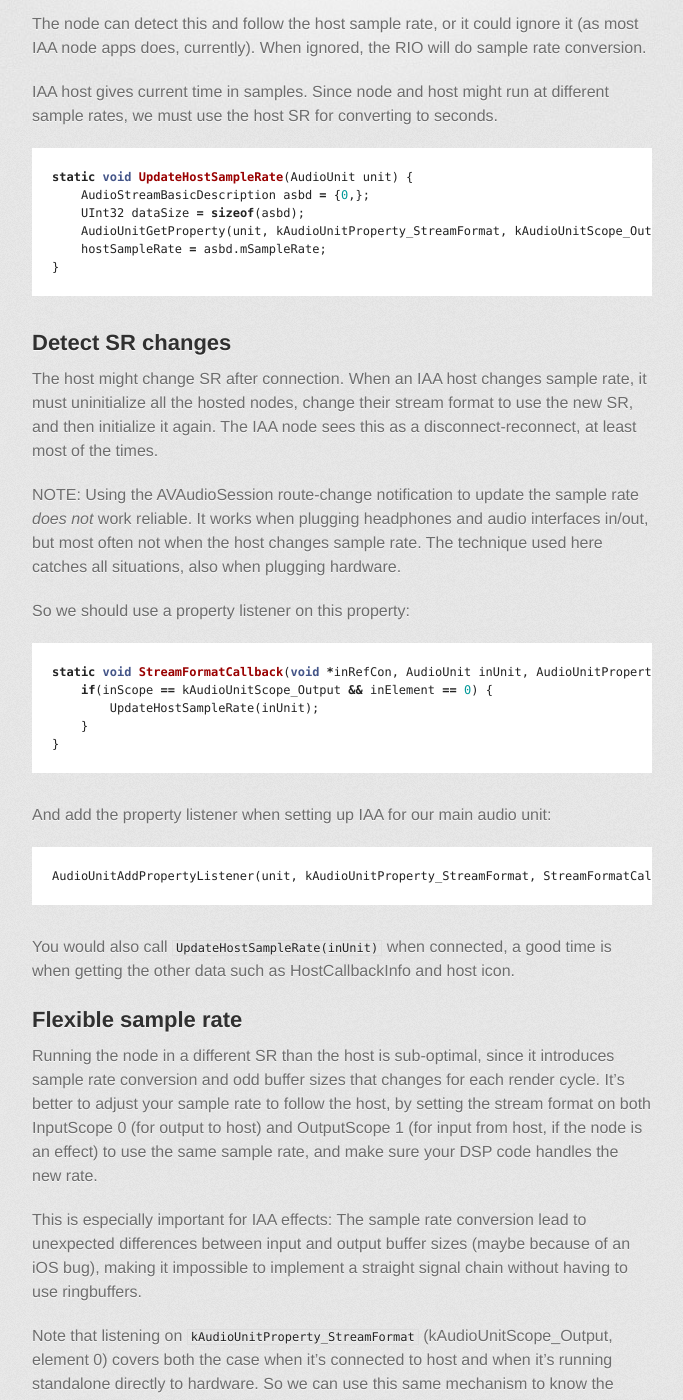
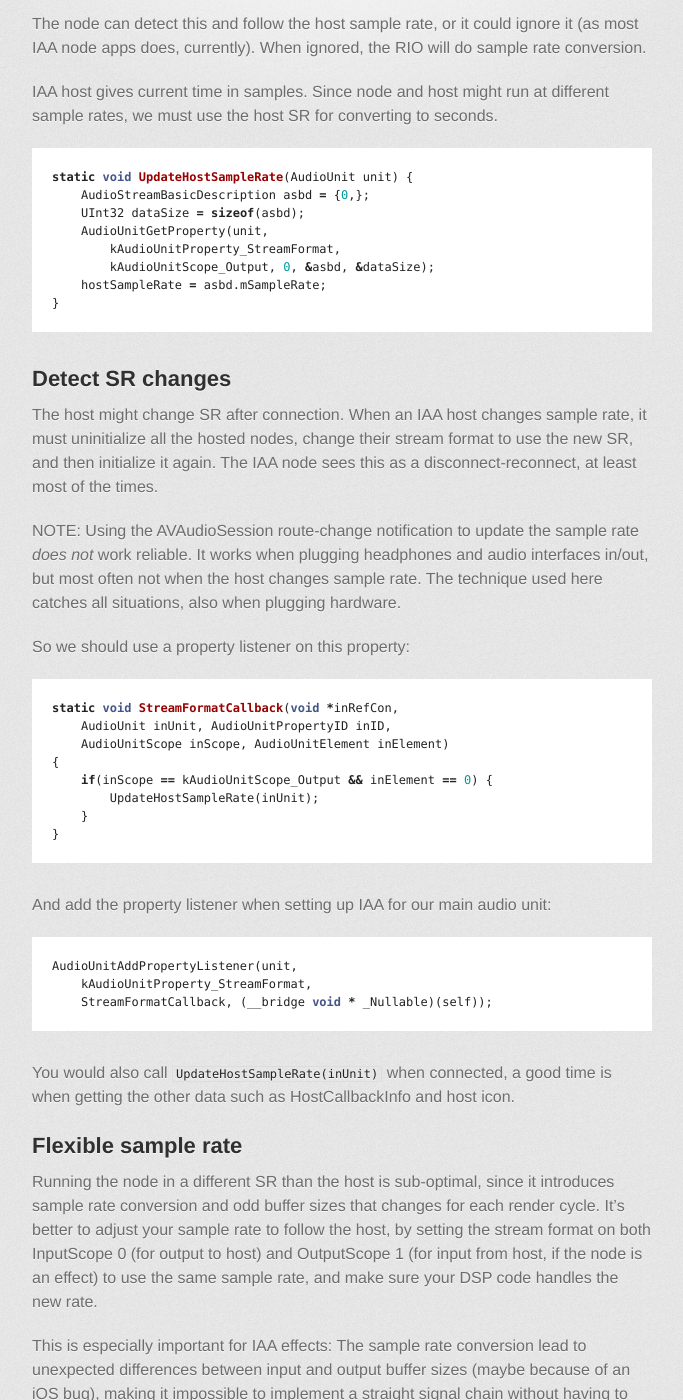
Before and after one commit to lijon/lijon.github.io, a Jekyll site: the page built from iaa_sample_rates.md, in a window 1280 px wide and 1400 px high, scrolled down 447 px. Shown: the whole window, without its empty margins (298-981 px from the left). Built offline with Jekyll 4.4.1, drawn with Linux system fonts in a browser that asks for light colours; some web fonts are replaced.

Commit message:
some code formatting fixes

````diff
--- a/iaa_sample_rates.md
+++ b/iaa_sample_rates.md
@@ -13,11 +13,13 @@ The node can detect this and follow the host sample rate, or it could ignore it
 
 IAA host gives current time in samples. Since node and host might run at different sample rates, we must use the host SR for converting to seconds.
 
-```c
+```objc
 static void UpdateHostSampleRate(AudioUnit unit) {
     AudioStreamBasicDescription asbd = {0,};
     UInt32 dataSize = sizeof(asbd);
-    AudioUnitGetProperty(unit, kAudioUnitProperty_StreamFormat, kAudioUnitScope_Output, 0, &asbd, &dataSize);
+    AudioUnitGetProperty(unit,
+        kAudioUnitProperty_StreamFormat,
+        kAudioUnitScope_Output, 0, &asbd, &dataSize);
     hostSampleRate = asbd.mSampleRate;
 }
 ```
@@ -30,8 +32,11 @@ NOTE: Using the AVAudioSession route-change notification to update the sample ra
 
 So we should use a property listener on this property:
 
-```c
-static void StreamFormatCallback(void *inRefCon, AudioUnit inUnit, AudioUnitPropertyID inID, AudioUnitScope inScope, AudioUnitElement inElement) {
+```objc
+static void StreamFormatCallback(void *inRefCon,
+    AudioUnit inUnit, AudioUnitPropertyID inID,
+    AudioUnitScope inScope, AudioUnitElement inElement)
+{
     if(inScope == kAudioUnitScope_Output && inElement == 0) {
         UpdateHostSampleRate(inUnit);
     }
@@ -40,8 +45,10 @@ static void StreamFormatCallback(void *inRefCon, AudioUnit inUnit, AudioUnitProp
 
 And add the property listener when setting up IAA for our main audio unit:
 
-```c
-AudioUnitAddPropertyListener(unit, kAudioUnitProperty_StreamFormat, StreamFormatCallback, self);
+```objc
+AudioUnitAddPropertyListener(unit,
+    kAudioUnitProperty_StreamFormat,
+    StreamFormatCallback, (__bridge void * _Nullable)(self));
 ```
 
 You would also call `UpdateHostSampleRate(inUnit)` when connected, a good time is when getting the other data such as HostCallbackInfo and host icon.
````
Also changed, not shown: iaa_latency_comp.md (+22 -16 lines), iaa_quirks.md (+13 -7 lines).
